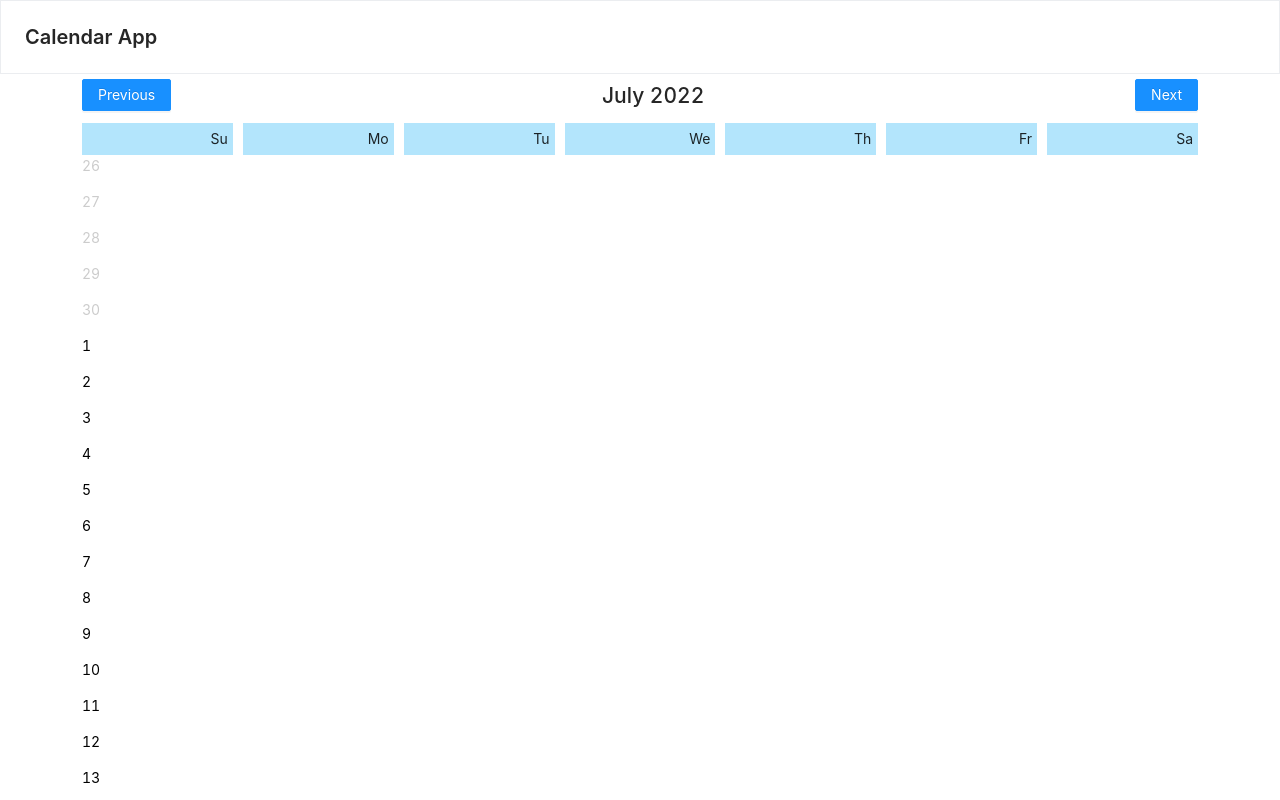
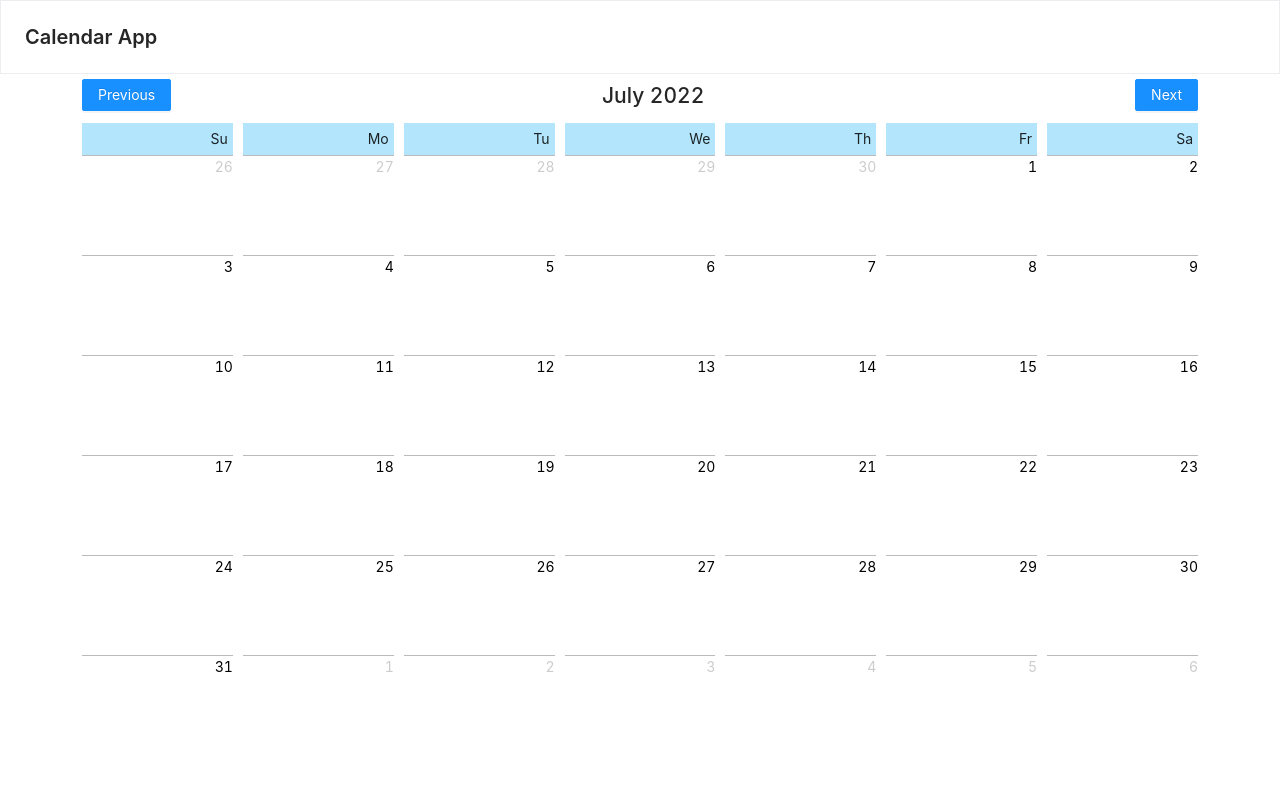
Before and after one commit to Edixon-vanVliet/Calendar, a React (Create React App) app: page / in a window 1280 px wide. Shown: the top 800 px of the page. Built offline with nearby package versions, Linux system fonts and the light colour scheme.

Commit message:
Create scss for dates

```diff
--- a/src/components/calendar/dates/Date.js
+++ b/src/components/calendar/dates/Date.js
@@ -3,6 +3,8 @@ import { shallowEqual, useDispatch, useSelector } from "react-redux";
 import { addEvent } from "../../../redux/calendarSlice";
 import { dateFormat } from "../../../utils";
 import ModalForm from "../../ModalForm";
+
+import styles from "./dates.module.scss";
 
 const Date = memo(({ date, currentMonth = true }) => {
   const events = useSelector(
@@ -29,14 +31,14 @@ const Date = memo(({ date, currentMonth = true }) => {
   return (
     <>
       <div
-        className="date"
+        className={styles.date}
         style={{ color: currentMonth ? "black" : "#ccc" }}
         onClick={handleClick}
       >
         <p>{date.date()}</p>
-        <div className="events">
+        <div className={styles.events}>
           {events.map((event, index) => (
-            <p className="event" key={index}>
+            <p className={styles.event} key={index}>
               {event.name}
             </p>
           ))}
--- a/src/components/calendar/dates/Dates.js
+++ b/src/components/calendar/dates/Dates.js
@@ -2,6 +2,8 @@ import React from "react";
 import { shallowEqual, useSelector } from "react-redux";
 import Date from "./Date";
 import moment from "moment";
+
+import styles from "./dates.module.scss";
 
 const Dates = () => {
   const { currentMonth, dateRange } = useSelector(
@@ -37,7 +39,7 @@ const Dates = () => {
     return dates;
   };
 
-  return <div className="dates">{getDates()}</div>;
+  return <div className={styles.dates}>{getDates()}</div>;
 };
 
 export default Dates;
--- /dev/null
+++ b/src/components/calendar/dates/dates.module.scss
@@ -0,0 +1,49 @@
+@import "../../../styles/variables.scss";
+@import "../../../styles/mixins.scss";
+
+.dates {
+    @include grid;
+
+    .date {
+        border-top: 1px solid #bbb;
+        height: 100px;
+        transition: background 0.2s;
+
+        &:hover {
+            background: $secondary-color;
+        }
+
+        p {
+            margin: 0px;
+            padding: 0px;
+        }
+
+        .events {
+            margin: 0px;
+            padding: 0px 5px 0px 0px;
+            max-height: 72px;
+            overflow-y: auto;
+
+            &::-webkit-scrollbar {
+                width: 5px;
+            }
+
+            &::-webkit-scrollbar-track {
+                box-shadow: inset 0 0 6px rgba(0, 0, 0, 0.3);
+                border-radius: 10px;
+            }
+
+            &::-webkit-scrollbar-thumb {
+                box-shadow: inset 0 0 6px rgba(0, 0, 0, 0.5);
+                border-radius: 10px;
+            }
+
+            .event {
+                margin: 2px;
+                background: $primary-color;
+                border-radius: 5px;
+                text-align: center;
+            }
+        }
+    }
+}
```
